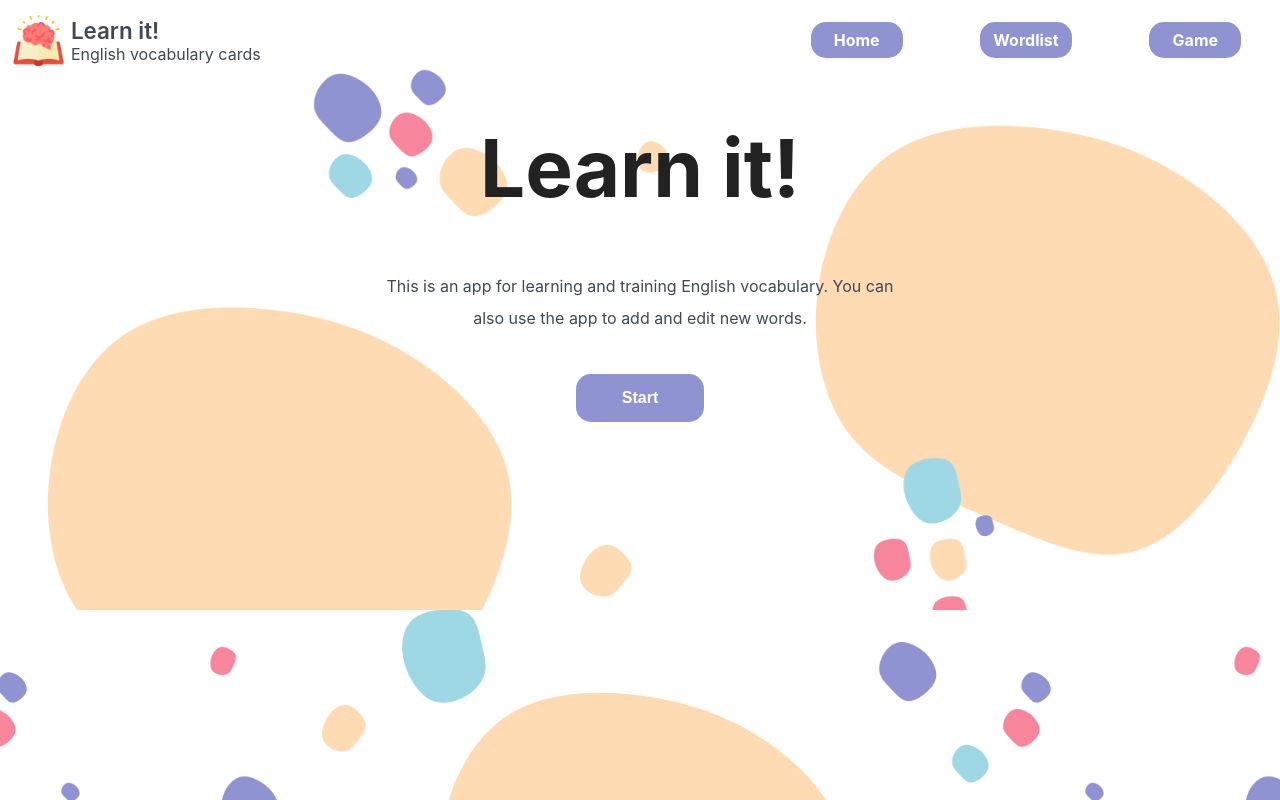
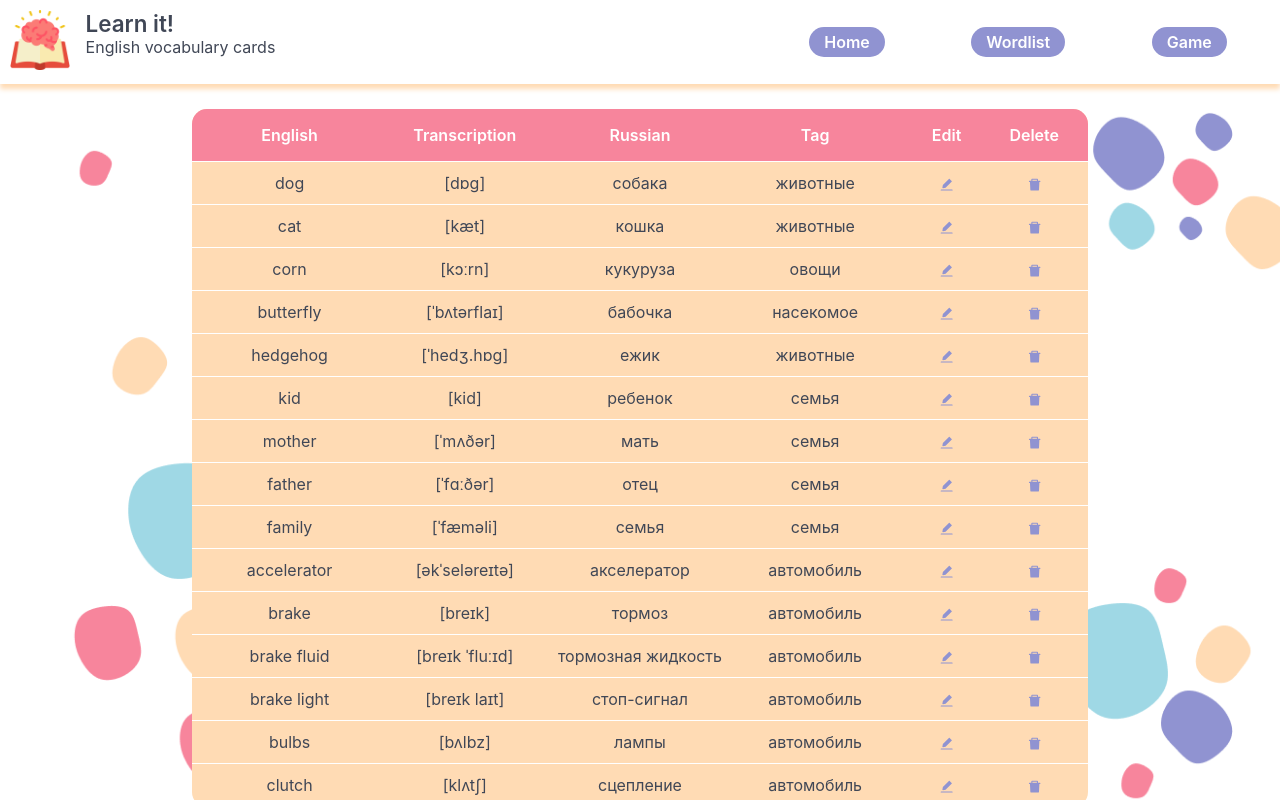
Before and after one commit to tintinelle/Words-App-React, a React (Create React App) app: page /wordlist in a window 1280 px wide. Shown: the top 800 px of the page. Built offline with nearby package versions, Linux system fonts and the light colour scheme.

Commit message:
added router stuff

```diff
--- a/package.json
+++ b/package.json
@@ -9,6 +9,7 @@
     "@testing-library/user-event": "^13.5.0",
     "react": "^18.2.0",
     "react-dom": "^18.2.0",
+    "react-router-dom": "^6.4.5",
     "react-scripts": "5.0.1",
     "sass": "^1.56.1",
     "web-vitals": "^2.1.4"
--- a/src/components/App/App.js
+++ b/src/components/App/App.js
@@ -3,15 +3,24 @@ import Header from './../Header/Header';
 import Home from './../Home/Home';
 import Table from '../Table/Table';
 import Game from '../Game/Game';
+import {BrowserRouter as Router, Routes, Route} from "react-router-dom";
+import NotFound from '../NotFound/NotFound';
 
 function App() {
   return (
-    <div className={style.app}>
+    <Router >
+      <div className={style.app}>
       <Header/>
-      <Home/>
-      <Game/>
-      <Table/>
+
+      <Routes>
+        <Route path = "/game" element = {<Game/>}/>
+        <Route path = "/wordlist" element = {<Table/>}/>
+        <Route path = "/" element = {<Home/>}/>
+        <Route path = "*" element = {<NotFound/>}/>
+      </Routes>
+
     </div>
+    </Router>
   );
 }
 
--- a/src/components/Game/Card/Card.jsx
+++ b/src/components/Game/Card/Card.jsx
@@ -1,4 +1,5 @@
 import style from './card.module.scss';
+import { useState } from 'react';
 
 export default function Card(props) {
     const {english, transcription, russian, clicked, setClicked} = props;
--- a/src/components/Header/Header.jsx
+++ b/src/components/Header/Header.jsx
@@ -1,10 +1,15 @@
 import style from './header.module.scss';
+import {NavLink, Link} from "react-router-dom";
 
 export default function Header() {
   return (
     <header className={style.header}>
       <div className={style.appname}>
-        <img className={style.logo} src="images/logo.png" alt="logo"/>
+
+        <Link className={style.logo} to = "/">
+          <img src="images/logo.png" alt="logo"/>
+        </Link>
+
         <div className={style.text}>
           <div>Learn it!</div>
           <div>English vocabulary cards</div>
@@ -12,9 +17,9 @@ export default function Header() {
       </div>
 
       <nav className={style.nav}>
-        <li>Home</li>
-        <li>Wordlist</li>
-        <li>Game</li>
+        <li><NavLink to = "/">Home</NavLink></li>
+        <li><NavLink to = "/wordlist">Wordlist</NavLink></li>
+        <li><NavLink to = "/game">Game</NavLink></li>
       </nav>
     </header>
   )
--- a/src/components/Header/header.module.scss
+++ b/src/components/Header/header.module.scss
@@ -2,18 +2,27 @@
 @import './../../style/mixins.scss';
 
 .header {
+    position: sticky;
+    top: 0;
+    z-index: 1;
+
     display: flex;
     justify-content: space-between;
     align-items: center;
-    margin-top: 15px;
-    margin-left: 10px;
+    padding: 10px;
+    margin-bottom: 25px;
+
+    background-color: #fff;
+    box-shadow: 0px 5px 5px $accent-pastel;
 }
 
 .appname {
     display: flex;
-    justify-content: space-around;
-    align-items: center;
-    width: 20%;
+    width: 30%;
+
+    img {
+        width: 80%;
+    }
 }
 
 .logo {
@@ -35,9 +44,19 @@
     width: 40%;
     list-style-type: none;
     font-weight: 600;
-    color: $text-color;
 
-    li {
-        @include button(15%, 8px);
+    a {
+        padding: 5px 15px;
+        border-radius: 15px;
+
+        font-size: 1em;
+        text-decoration: none;
+
+        background-color: $button-dark;
+        color: #fff;
+
+        &:hover {
+        background-color: $button-light;
+    }
+    }
 }
-}
--- a/src/components/Home/Home.jsx
+++ b/src/components/Home/Home.jsx
@@ -1,11 +1,12 @@
 import style from './home.module.scss';
+import {Link} from "react-router-dom";
 
 export default function Home() {
   return (
     <div className={style.home}>
       <h1 className={style.title}>Learn it!</h1>
       <div className={style.about}>This is an app for learning and training English vocabulary. You can also use the app to add and edit new words.</div>
-      <button className={style.button}>Start</button>
+      <button className={style.button}><Link to = "/wordlist">Start</Link></button>
     </div>
   )
 }
--- a/src/components/Home/home.module.scss
+++ b/src/components/Home/home.module.scss
@@ -31,4 +31,9 @@
         width: 12%;
         font-size: larger;
     }
+
+    a {
+        color: #fff;
+        text-decoration: none;
+    }
 }
--- /dev/null
+++ b/src/components/NotFound/NotFound.jsx
@@ -0,0 +1,9 @@
+import style from './notFound.module.scss';
+
+export default function NotFound() {
+  return (
+    <div className={style.container}>NotFound
+    </div>
+
+  )
+}
--- /dev/null
+++ b/src/components/NotFound/notFound.module.scss
@@ -0,0 +1,8 @@
+@import './../../style/vars.scss';
+@import './../../style/mixins.scss';
+
+.container {
+    min-height: 34rem;
+    background-image: url("../../../public/images/Group.png");
+    background-size: cover;
+}
--- a/src/components/Table/Table.jsx
+++ b/src/components/Table/Table.jsx
@@ -19,15 +19,13 @@ export default function Table (props) {
         </div>
 
         {
-          data.map((table) =>
+          data.map((item) =>
           <TableRow
-          key = {table.id}
-          english = {table.english}
-          transcription = {table.transcription}
-          russian = {table.russian}
-          tag = {table.tags}
-          // wordState = {wordState}
-          // setWordState = {setWordState}
+          key = {item.id}
+          english = {item.english}
+          transcription = {item.transcription}
+          russian = {item.russian}
+          tag = {item.tags}
           >
           </TableRow>
 
@@ -37,3 +35,5 @@ export default function Table (props) {
     </div>
   )
 }
+
+  // if ({table.english} !== "dog") {
--- a/src/components/Table/Tablerow/Tablerow.jsx
+++ b/src/components/Table/Tablerow/Tablerow.jsx
@@ -1,4 +1,4 @@
-import { useState } from 'react';
+import { useState, useEffect } from 'react';
 import style from './tablerow.module.scss';
 import { EditFilled, DeleteFilled } from '@ant-design/icons';
 
@@ -6,7 +6,11 @@ export default function Tablerow(props) {
     const {english, transcription, russian, tag} = props;
 
     const [editing, setEditing] = useState();
-    const [state, setState] = useState(props);
+    const [state, setState] = useState('');
+
+    useEffect (() => {
+        setState(props)
+    },[props])
 
     const handleEdit = () => {
         setEditing(!editing)
--- a/src/components/Table/table.module.scss
+++ b/src/components/Table/table.module.scss
@@ -1,7 +1,6 @@
 @import './../../style/vars.scss';
 
 .container {
-    outline: 1px solid rgb(192, 108, 108);
     background-image: url("../../../public/images/background-group.png");
     background-repeat: no-repeat;
     background-size: cover;
```
Also changed, not shown: 1 other file (tests, documents, lock files or other folders).
